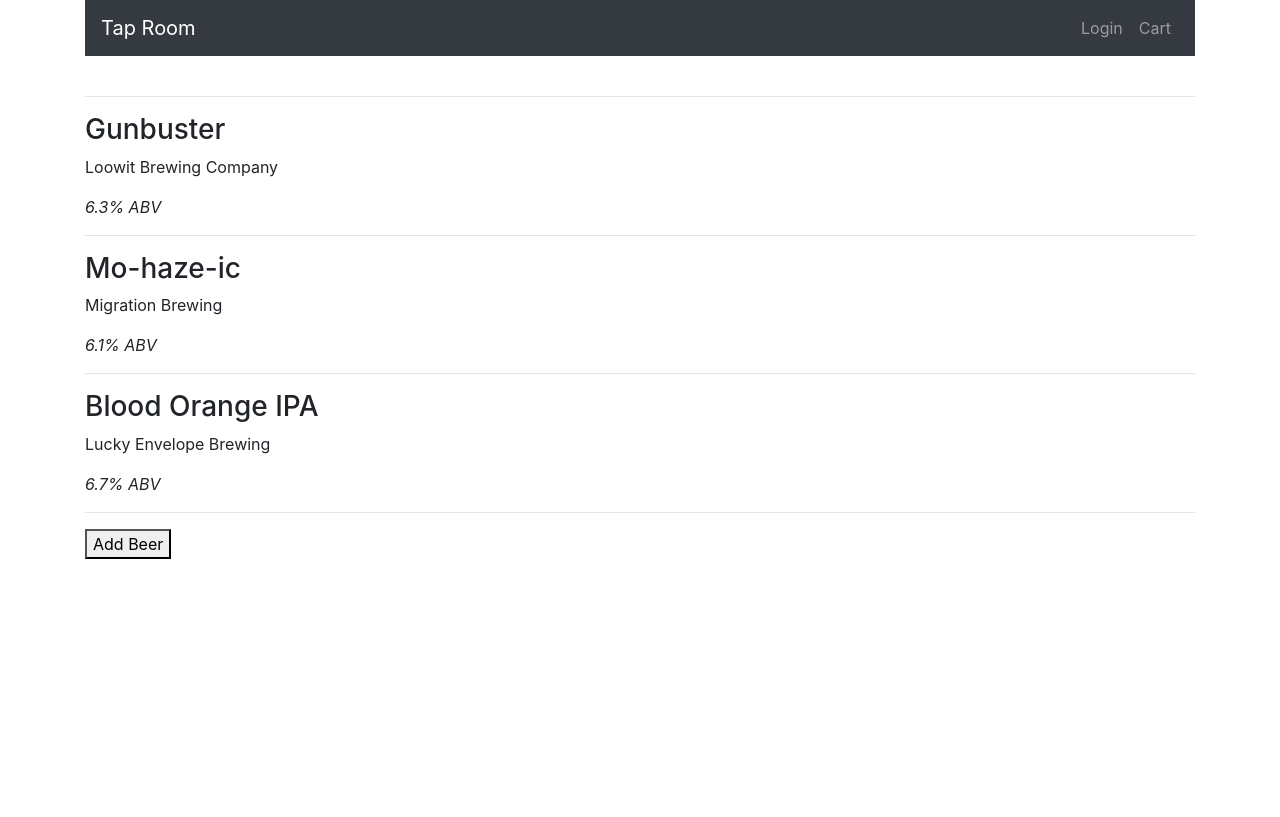
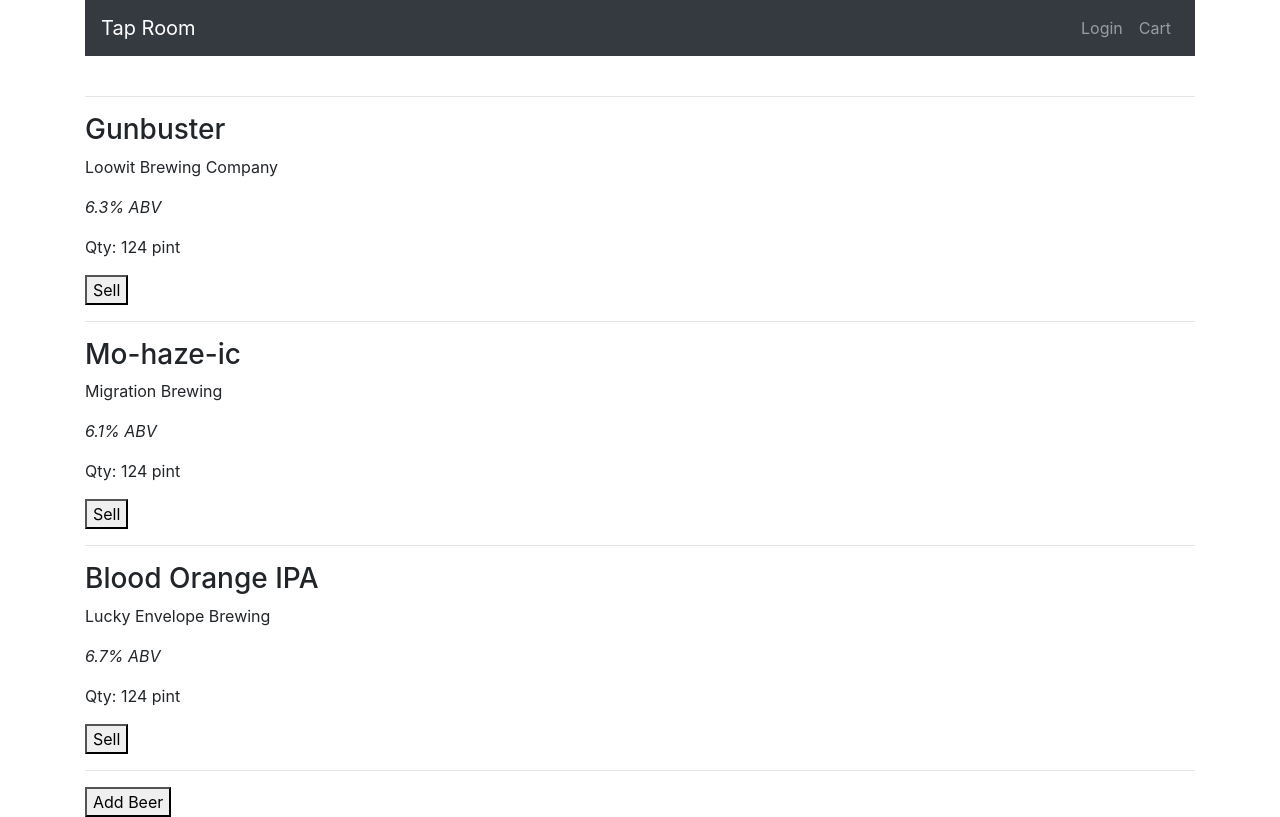
Before and after one commit to priyaraj7/TapRoom-React-Redux, a React (Create React App) app: page / in a window 1280 px wide. Built offline with nearby package versions, Linux system fonts and the light colour scheme.

Commit message:
add handleClickSell function

```diff
--- a/src/components/Beer.js
+++ b/src/components/Beer.js
@@ -2,6 +2,10 @@
 import PropTypes from "prop-types";
 
 function Beer(props) {
+  const onClickHandler = (ev) => {
+    ev.preventDefault();
+    props.onClickSell(props.id);
+  };
   return (
     <React.Fragment>
       <div onClick={() => props.whenBeerClicked(props.id)}>
@@ -11,8 +15,11 @@
         <p>
           <em>{props.abv}% ABV</em>
         </p>
-        <hr />
+        <p>Qty: {props.pint} pint</p>
       </div>
+
+      <button onClick={onClickHandler}>Sell</button>
+      <hr />
     </React.Fragment>
   );
 }
@@ -23,6 +30,7 @@
   abv: PropTypes.number,
   id: PropTypes.string,
   whenBeerClicked: PropTypes.func,
+  onClickSell: PropTypes.func,
 };
 
 export default Beer;
--- a/src/components/BeerControl.js
+++ b/src/components/BeerControl.js
@@ -50,7 +50,7 @@
     this.handleClick = this.handleClick.bind(this);
   }
   handleClick = () => {
-    debugger;
+    // debugger;
     if (this.state.selectedBeer != null) {
       this.setState({
         formVisibleOnPage: false,
@@ -104,6 +104,23 @@
       selectedBeer: null,
     });
   };
+  // ......sell.......
+  handleSellBeer = (beerTosell) => {
+    const sellBeer = this.state.masterBeerList.map((beer) => {
+      if (beer.id !== beerTosell) {
+        return beer;
+      }
+      return {
+        ...beer,
+        pint: beer.pint - 1,
+      };
+    });
+    this.setState({
+      masterBeerList: sellBeer,
+      editing: false,
+      selectedBeer: null,
+    });
+  };
 
   render() {
     let currentlyVisibleState = null;
@@ -136,6 +153,7 @@
         <BeerList
           beerList={this.state.masterBeerList}
           onBeerSelection={this.handleChangingSelectedBeer}
+          onClickSell={this.handleSellBeer}
         />
       );
 
--- a/src/components/BeerList.js
+++ b/src/components/BeerList.js
@@ -15,6 +15,7 @@
           price={beer.price}
           pint={beer.pint}
           description={beer.description}
+          onClickSell={props.onClickSell}
           id={beer.id}
           key={beer.id}
         />
--- a/src/components/ReusableForm.js
+++ b/src/components/ReusableForm.js
@@ -14,8 +14,16 @@
           placeholder="Alcohol Content"
         />
         <input required type="number" name="price" placeholder="Price" />
-        <input required type="number" name="pint" placeholder="Pints" />
+        <input
+          required
+          type="number"
+          name="pint"
+          min="1"
+          max="124"
+          placeholder="Pints"
+        />
         <textarea name="description" placeholder="Description." />
+
         <button type="submit">{props.buttonText}</button>
       </form>
     </React.Fragment>
@@ -24,6 +32,7 @@
 
 ReusableForm.propTypes = {
   formSubmissionHandler: PropTypes.func,
+
   buttonText: PropTypes.string,
 };
 
```
